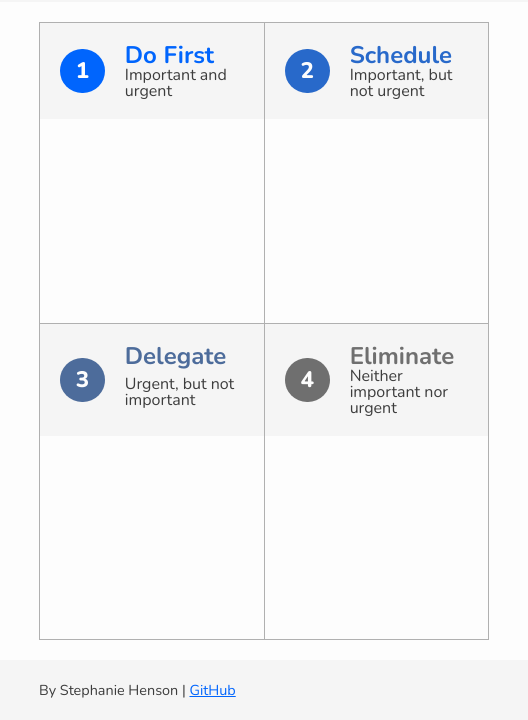
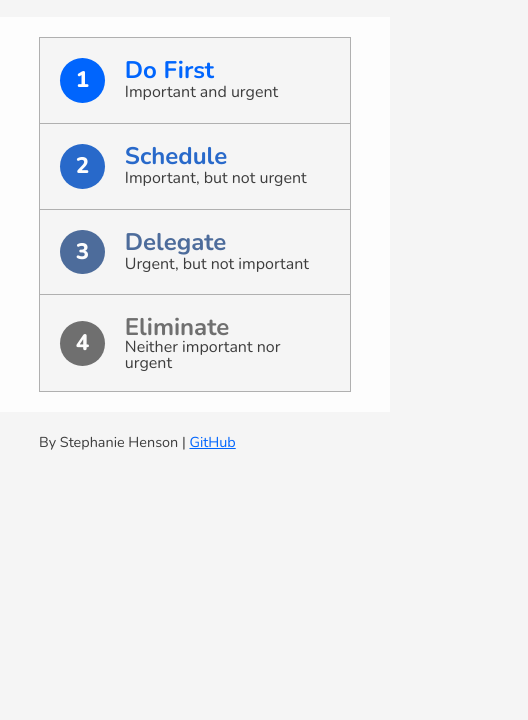
Before and after one commit to s-hens/taskmatrix, a website built with webpack: page dist/index.html in a window 390 px wide. Shown: the part 124-844 px from the top of the page, 528 px wide, since content can reach past the window. Built offline with nearby package versions, Linux system fonts and the light colour scheme.

Commit message:
Add media queries

```diff
--- a/src/style.css
+++ b/src/style.css
@@ -337,3 +337,47 @@ footer {
     padding: 20px 10vw;
     font-size: 0.9em;
 }
+
+/* Media Queries */
+
+@media screen and (max-width: 800px) {
+
+body {
+    height: auto;
+    background-color: var(--lightgrey);
+}
+
+header {
+    grid-template-columns: 1fr;
+    grid-template-rows: auto auto;
+}
+
+nav {
+    grid-template-columns: auto auto 1fr;
+    justify-items: start;
+}
+
+main {
+    grid-template-columns: 1fr;
+    grid-template-rows: auto;
+    background-color: var(--white);
+}
+
+#a {
+    grid-area: 2 / 1 / 2 / 2;
+}
+
+#b-head {
+    grid-area: 3 / 1 / 4 / 2;
+}
+
+#c {
+    grid-area: 6 / 1 / 7 / 2;
+    border-bottom: 0;
+}
+
+#a-head, #a, #c-head, #c {
+    border-right: 1px solid var(--lightmedgrey);
+}
+
+}
```
